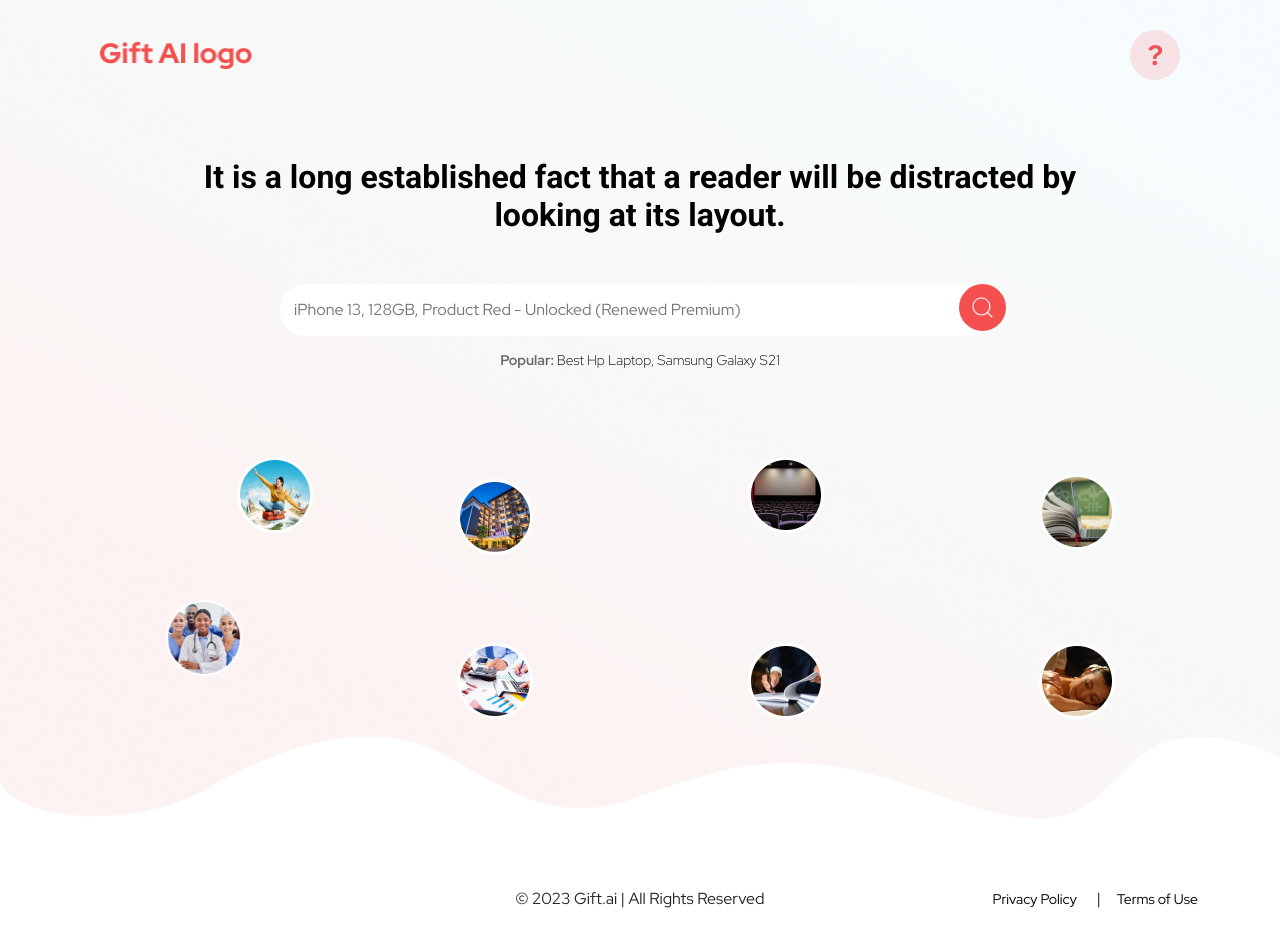
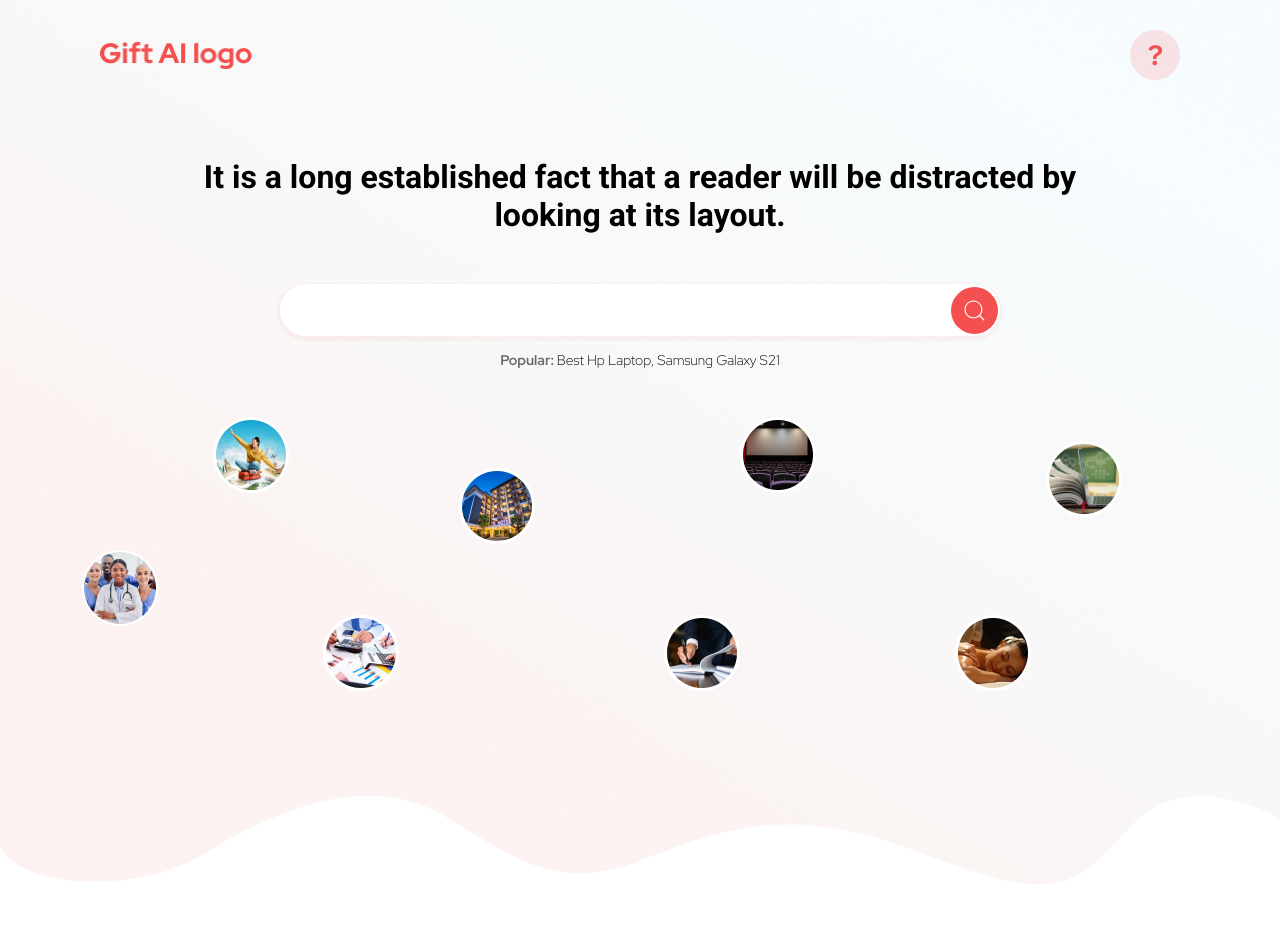
Before and after one commit to aniketgarje7/gift_ai, a Next.js app: page / in a window 1280 px wide. Shown: the top 946 px of the page. Built offline with nearby package versions, Linux system fonts and the light colour scheme.

Commit message:
bugs and errors

```diff
--- a/component/HomePageFooter.js
+++ b/component/HomePageFooter.js
@@ -4,9 +4,9 @@ const HomePageFooter = () => {
   return (
     <div className="container footer-container">
       <div className="row justify-between">
-        <div className="col-md-4"></div>
-        <div className="col-md-4  text-center">© 2023 Gift.ai | All Rights Reserved</div>
-        <div className="col-md-4 footer-contents" >
+        <div className="col-sm-4"></div>
+        <div className="col-sm-4  text-center">© 2023 Gift.ai | All Rights Reserved</div>
+        <div className="col-sm-4 footer-contents" >
         <Link href="/privacy-policy" className="footer-links">Privacy Policy</Link>
           <span className="mx-3"> |</span>
           <Link href="/term-use" className="footer-links">Terms of Use</Link>
--- a/component/HomePageImages.js
+++ b/component/HomePageImages.js
@@ -5,7 +5,7 @@ const HomePageImages = () => {
     <div className="image-container container text-center my-5">
       <div className="row justify-content-center g-5">
         <div className="col-sm-3 col-4 home-image" id='image1' >
-          <motion.div className="position-relative" whileHover={{ scale: 1.5 }}
+          <motion.div id="image_1" className="position-absolute" whileHover={{ scale: 1.5 }}
       transition={{ type: "grow", stiffness: 600, damping: 20 }}>
           <img src="/assets/image1.png" alt="image" className=" mx-auto image-hover" />
           <div className="middle">
@@ -14,7 +14,7 @@ const HomePageImages = () => {
         </motion.div>
         </div>
         <div className="col-sm-3 col-4 home-image" id='image2'>
-          <motion.div className="position-relative" whileHover={{ scale: 1.5 }}
+          <motion.div id="image_2" className="position-absolute" whileHover={{ scale: 1.5 }}
       transition={{ type: "grow", stiffness: 600, damping: 20 }} >
           <img src="/assets/image2.png" alt="image" className="mx-auto image-hover" />
 
@@ -24,7 +24,7 @@ const HomePageImages = () => {
           </motion.div>
         </div>
         <div className="col-sm-3 col-4 home-image" id='image3'>
-          <motion.div className="position-relative" whileHover={{ scale: 1.5 }}
+          <motion.div id="image_3" className="position-absolute" whileHover={{ scale: 1.5 }}
       transition={{ type: "grow", stiffness: 600, damping: 20 }}>
           <img src="/assets/image3.png" alt="image" className=" mx-auto image-hover" />
           <div className="middle">
@@ -33,7 +33,7 @@ const HomePageImages = () => {
           </motion.div>
           </div>
         <div className="col-sm-3 col-4 home-image" id='image4'>
-          <motion.div className="position-relative" whileHover={{ scale: 1.5 }}
+          <motion.div id="image_4" className="position-absolute" whileHover={{ scale: 1.5 }}
       transition={{ type: "grow", stiffness: 600, damping: 20 }}>
           <img src="/assets/image4.png" alt="image" className=" mx-auto image-hover" />
           <div className="middle">
@@ -42,7 +42,7 @@ const HomePageImages = () => {
           </motion.div>
           </div>
         <div className="col-sm-3 col-4 home-image" id='image5'>
-          <motion.div className="position-relative" whileHover={{ scale: 1.5 }}
+          <motion.div id="image_5" className="position-absolute" whileHover={{ scale: 1.5 }}
       transition={{ type: "grow", stiffness: 600, damping: 20 }}>
           <img src="/assets/image5.png" alt="image" className=" mx-auto image-hover" />
           <div className="middle">
@@ -51,7 +51,7 @@ const HomePageImages = () => {
           </motion.div>
           </div>
         <div className="col-sm-3 col-4 home-image" id='image6'>
-          <motion.div className="position-relative" whileHover={{ scale: 1.5 }}
+          <motion.div id="image_6" className="position-absolute" whileHover={{ scale: 1.5 }}
       transition={{ type: "grow", stiffness: 600, damping: 20 }}>
           <img src="/assets/image6.png" alt="image" className=" mx-auto image-hover" />
           <div className="middle">
@@ -60,7 +60,7 @@ const HomePageImages = () => {
           </motion.div>
           </div>
         <div className="col-sm-3 col-4 home-image" id='image7'>
-          <motion.div className="position-relative" whileHover={{ scale: 1.5 }}
+          <motion.div id="image_7" className="position-absolute" whileHover={{ scale: 1.5 }}
       transition={{ type: "grow", stiffness: 600, damping: 20 }}>
           <img src="/assets/image7.png" alt="image" className=" mx-auto image-hover" />
           <div className="middle">
@@ -69,7 +69,7 @@ const HomePageImages = () => {
         </motion.div>
         </div>
         <div className="col-sm-3 col-4 home-image" id='image8'>
-          <motion.div className="position-relative" whileHover={{ scale: 1.5 }}
+          <motion.div id="image_8" className="position-absolute" whileHover={{ scale: 1.5 }}
       transition={{ type: "grow", stiffness: 600, damping: 20 }}>
           <img src="/assets/image8.png" alt="image" className=" mx-auto image-hover" />
           <div className="middle">
--- a/src/pages/search.js
+++ b/src/pages/search.js
@@ -45,6 +45,7 @@ const Search = () => {
             <div className="">
               <div className="bg-heading-search container-fluid"></div>
             </div>
+
           </section>
 
           <section>
--- a/src/styles/globals.css
+++ b/src/styles/globals.css
@@ -33,12 +33,12 @@
 }
 
 .bg-heading-search {
-  background-image: url("/assets/searchBackground.png");
+  background-image: url("/assets/searchBg.svg");
   background-repeat: no-repeat;
-  background-position: center;
+  background-position: bottom;
   background-size: cover;
   min-height: 260px;
-  height: 35vh;
+
 }
 .padding-heading {
   padding: 0px 46px;
@@ -73,7 +73,7 @@
   font-style: Medium;
   overflow: scroll;
   overflow-x: hidden;
-  max-height: 250px;
+  max-height: 320px;
   min-height: 100px;
 }
 
@@ -405,8 +405,8 @@ font-family: 'Roboto', sans-serif;
 
 .search-icon-span{
 position: absolute;
-    right: 6px;
-    top: 0px;
+   right: 14px;
+    top: 3px;
     padding: 10px;
    background: #F45050;
     border-radius: 50%;
@@ -519,7 +519,7 @@ color: #000000;
 }
 
 .image-container{
- padding-bottom: 100px;
+ padding-bottom: 120px;
 }
 
 .footer-contents{
@@ -618,8 +618,7 @@ border-radius: 8px;
   color: #F45050;;
 }
 .search-page-footer{
-  padding: 20px;
-  margin-top: 25px;
+  padding: 25px;
 }
 
 @media (max-width: 570px){
@@ -631,36 +630,21 @@ border-radius: 8px;
   }
 }
 
-@media (min-width:571px){
-#image2{
-  margin-top: 70px;
+#home-textarea{
+  box-shadow: 0px 2px 1px 3px rgba(244, 80, 80, 0.05);
+border-radius: 100px;
 }
-#image4{
-  margin-top: 65px;
-}
-#image5{
-  margin-top: 5px;
-}
-.home-image{
-  padding-top: 40px;
-}
-}
-@media (min-width:719px){
-  #image1{
-    margin-right: -71px;
-  }
-}
-@media (max-width: 437px){
 
 
 
-}
 
 @media (max-width: 377px){
    .image-hover{
     width: 55px;
    }
-
+.home-image{
+ padding-bottom: 50px !important;
+}
 .text{
   font-size: 10px;
 }
@@ -751,3 +735,78 @@ font-family: 'Roboto', sans-serif;
   justify-content: center;
 }
 }
+
+@media (min-width:575px){
+  .home-image{
+    padding-bottom:150px !important;
+  }
+    #image_2{
+ right: 36px;
+    top: 51px;
+}
+#image_1{
+  right: 60px;
+}
+#image_3{
+  left: 62px;
+}
+#image_4{
+  right: 15px;
+  top: 30px;
+}
+#image_5{
+     top: -65px;
+    left: 7px;
+}
+#image6{
+  right: 50px;
+}
+
+}
+
+@media (min-width:993px){
+  #image_2{
+ right: 105px;
+    top: 51px;
+}
+#image_1{
+  right: 60px;
+}
+#image_3{
+  left: 100px;
+}
+#image_4{
+  right: 100px;
+  top: 24px;
+}
+#image_5{
+     top: -65px;
+    left: 24px;
+}
+}
+
+  .home-image{
+    padding-bottom:75px;
+  }
+@media (max-width:575px){
+  #image_1{
+           right: -9px;
+    top: 15px;
+  }
+  #image_2{
+    right: 15px;
+  }
+  #image_3{
+    right: 20px;
+  }
+  #image_5{
+    top: -5px;
+  }
+  #image_7{
+        left: 10px;
+    top: -19px;
+  }
+  #image_8{
+    top: -10px;
+  }
+}
```
Also changed, not shown: public/assets/searchBg.svg (added).
